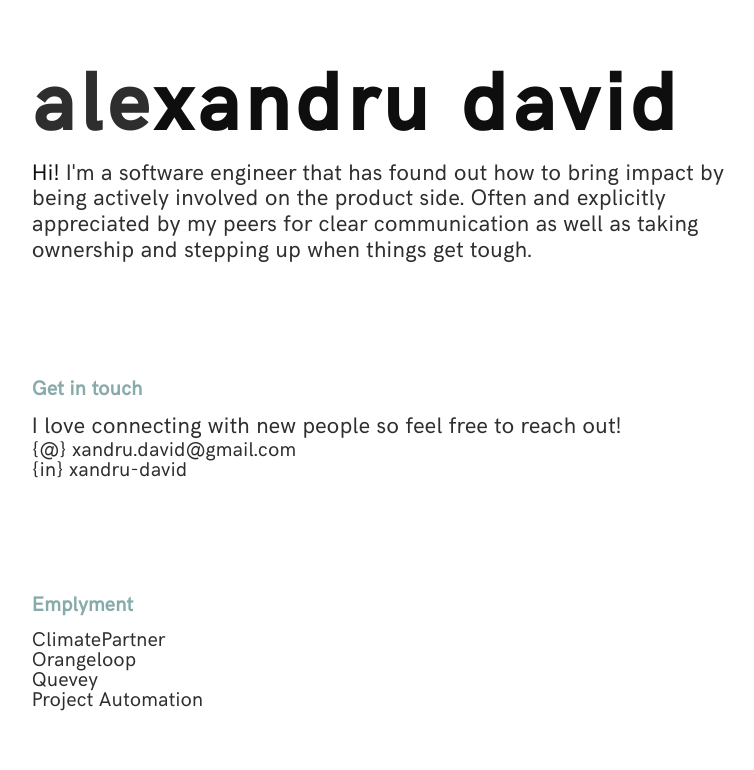
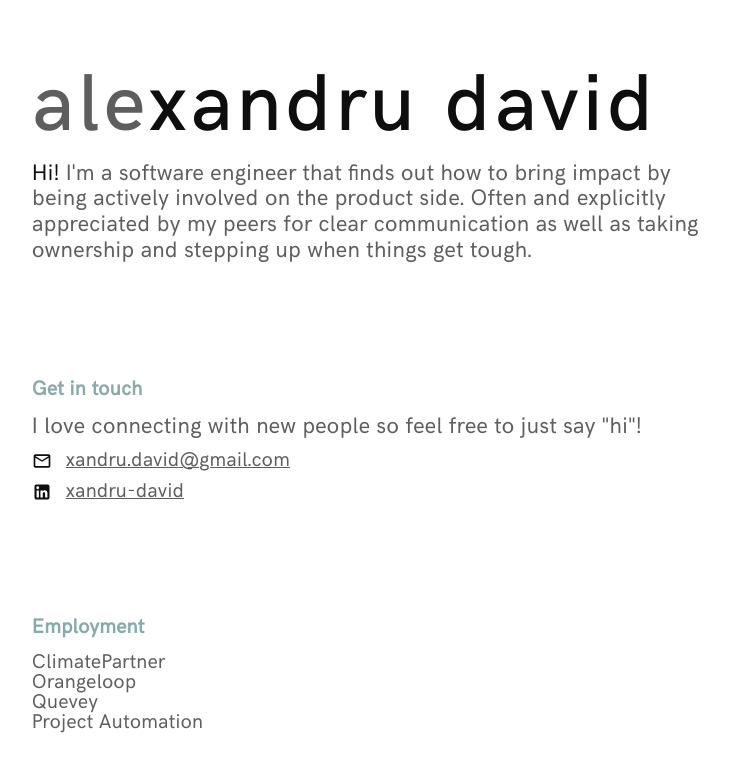
Before and after one commit to XandruDavid/xandrudavid-com, an Eleventy site: page src/index.html in a window 1280 px wide. Shown: the whole page, without its empty margins (45-799 px from the left). Built offline with nearby package versions, Linux system fonts and the light colour scheme; Eleventy itself is replaced by a stand-in of ours; files that its build step writes are made by us from their sources.

Commit message:
feat: improve contacts section style and icons

```diff
--- a/src/index.html
+++ b/src/index.html
@@ -15,31 +15,27 @@
     <section class="intro">
       <h1 class>Ale<span class="name">xandru David</span></h1>
       <p>
-        <span class="primary">Hi!</span> I'm a software engineer that has found out how to bring impact by being actively involved on the product side. Often and explicitly appreciated by my peers for clear communication as well as taking ownership and stepping up when things get tough.
+        <span class="primary">Hi!</span> I'm a software engineer that finds out how to bring impact by being actively involved on the product side. Often and explicitly appreciated by my peers for clear communication as well as taking ownership and stepping up when things get tough.
       </p>
     </section>
 
-    <section>
+    <section class="contact">
       <h2>Get in touch</h2>
       <p>
-        I love connecting with new people so feel free to reach out!
+        I love connecting with new people so feel free to just say "hi"!
       </p>
       <ol>
         <li>
-          <a href="mailto:xandru.david@gmail.com">
-            {@} xandru.david@gmail.com
-          </a>
+          <a class="i-mail" href="mailto:xandru.david@gmail.com">xandru.david@gmail.com</a>
         </li>
         <li>
-          <a href="linkedin.com/in/xandru-david">
-            {in} xandru-david
-          </a>
+          <a class="i-linkedin" href="linkedin.com/in/xandru-david">xandru-david</a>
         </li>
       </ol>
     </section>
 
     <section>
-      <h2>Emplyment</h2>
+      <h2>Employment</h2>
       <ol>
         <li>ClimatePartner</li>
         <li>Orangeloop</li>
--- a/src/styles/style.css
+++ b/src/styles/style.css
@@ -2,15 +2,12 @@
   --color-bg: white;
   --color-text-primary: #0e0e0e;
   --color-text-secondary: #87AAAA;
-  --color-text-main: #2e2e2e;
+  --color-text-main: #5e5e5e;
 
   --font-size-medium: 1.125em;
 
   --body-font: "HKGrotesk", sans-serif;
   --headline-font: "HKGrotesk-Medium", sans-serif;
-  /* --body-font-italic: "MonumentGroteskItalic",sans-serif;
-  --numeric-font: "ReplicaMonoLLWeb-Regular",sans-serif;
-  --main-padding: 6% */
 }
 
 @media (prefers-color-scheme: dark) {
@@ -56,8 +53,8 @@ body {
 h1 {
   line-height: 1.35em;
   font-size: 4.05em;
-  font-weight: 600;
-  letter-spacing: 0.06em;
+  font-weight: 500;
+  letter-spacing: 0.04em;
   font-family: var(--headline-font);
 }
 
@@ -91,9 +88,33 @@ section p {
 
 a {
   color: var(--color-text-main);
-  text-decoration: none;
+  text-decoration-thickness: 0.05em;
+  /* text-decoration: none; */
 }
 
 a:hover {
   color: var(--color-text-primary);
 }
+
+.contact li {
+  margin-top: 0.5em;
+}
+
+.contact a::before {
+  content: "";
+  display: inline-block;
+  vertical-align: middle;
+  width: 1em;
+  height: 1em;
+  background-color: var(--color-text-primary);
+  mask-size: 1em;
+  margin-right: .7em;
+}
+
+.i-mail::before {
+  mask-image: url("mail.svg");
+}
+
+.i-linkedin::before {
+  mask-image: url("linkedin.svg");
+}
```
Also changed, not shown: .eleventy.js, src/assets/linkedin.svg (added), src/assets/mail.svg (added).
